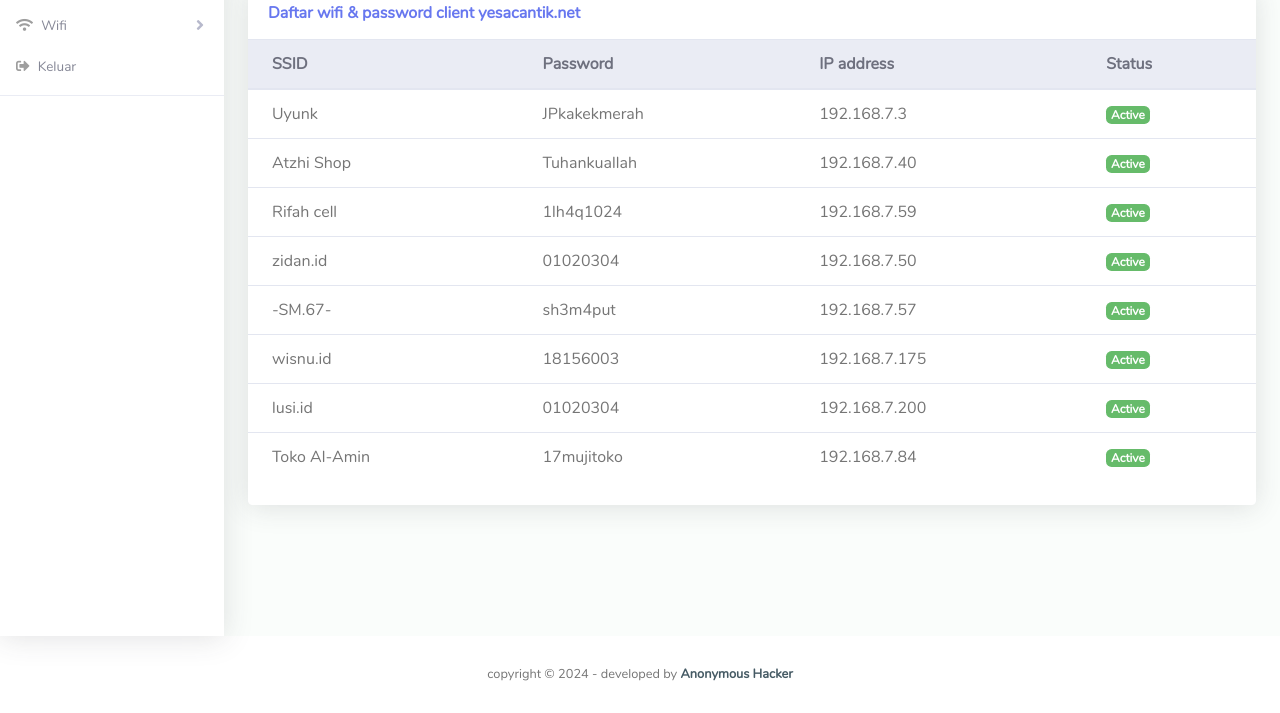
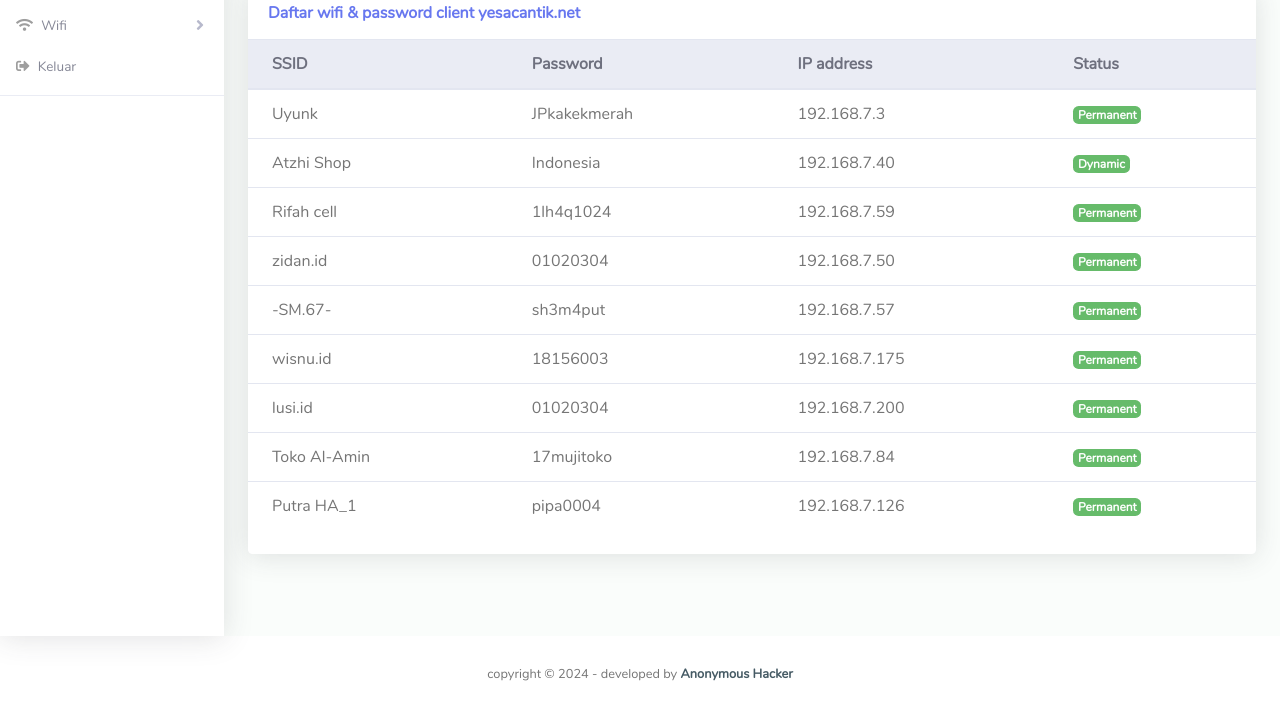
Before and after one commit to catatanmu/ruangwifi, a plain HTML site: page simple-tables.html in a window 1280 px wide. Shown: the part 164-877 px from the top of the page. Drawn offline with Linux system fonts and the light colour scheme.

Commit message:
Update simple-tables.html

```diff
--- a/simple-tables.html
+++ b/simple-tables.html
@@ -107,49 +107,55 @@
                         <td>Uyunk</td>
                         <td>JPkakekmerah</td>
                         <td>192.168.7.3</td>
-                        <td><span class="badge badge-success">Active</span></td>
+                        <td><span class="badge badge-success">Permanent</span></td>
                       </tr>
 					  <tr>
                         <td>Atzhi Shop</td>
-                        <td>Tuhankuallah</td>
+                        <td>Indonesia</td>
                         <td>192.168.7.40</td>
-                        <td><span class="badge badge-success">Active</span></td>
+                        <td><span class="badge badge-success">Dynamic</span></td>
                       </tr>
 					  <tr>
                         <td>Rifah cell</td>
                         <td>1lh4q1024</td>
                         <td>192.168.7.59</td>
-                        <td><span class="badge badge-success">Active</span></td>
+                        <td><span class="badge badge-success">Permanent</span></td>
                       </tr>
 					  <tr>
                         <td>zidan.id</td>
                         <td>01020304</td>
                         <td>192.168.7.50</td>
-                        <td><span class="badge badge-success">Active</span></td>
+                        <td><span class="badge badge-success">Permanent</span></td>
                       </tr>
 					  <tr>
                         <td>-SM.67-</td>
                         <td>sh3m4put</td>
                         <td>192.168.7.57</td>
-                        <td><span class="badge badge-success">Active</span></td>
+                        <td><span class="badge badge-success">Permanent</span></td>
                       </tr>
 					  <tr>
                         <td>wisnu.id</td>
                         <td>18156003</td>
                         <td>192.168.7.175</td>
-                        <td><span class="badge badge-success">Active</span></td>
+                        <td><span class="badge badge-success">Permanent</span></td>
                       </tr>
 					  <tr>
                         <td>lusi.id</td>
                         <td>01020304</td>
                         <td>192.168.7.200</td>
-                        <td><span class="badge badge-success">Active</span></td>
+                        <td><span class="badge badge-success">Permanent</span></td>
                       </tr>
 			<tr>
                         <td>Toko Al-Amin</td>
                         <td>17mujitoko</td>
                         <td>192.168.7.84</td>
-                        <td><span class="badge badge-success">Active</span></td>
+                        <td><span class="badge badge-success">Permanent</span></td>
+			</tr>
+			<tr>
+                        <td>Putra HA_1</td>
+                        <td>pipa0004</td>
+                        <td>192.168.7.126</td>
+                        <td><span class="badge badge-success">Permanent</span></td>
 			</tr>
                     </tbody>
                   </table>
```
